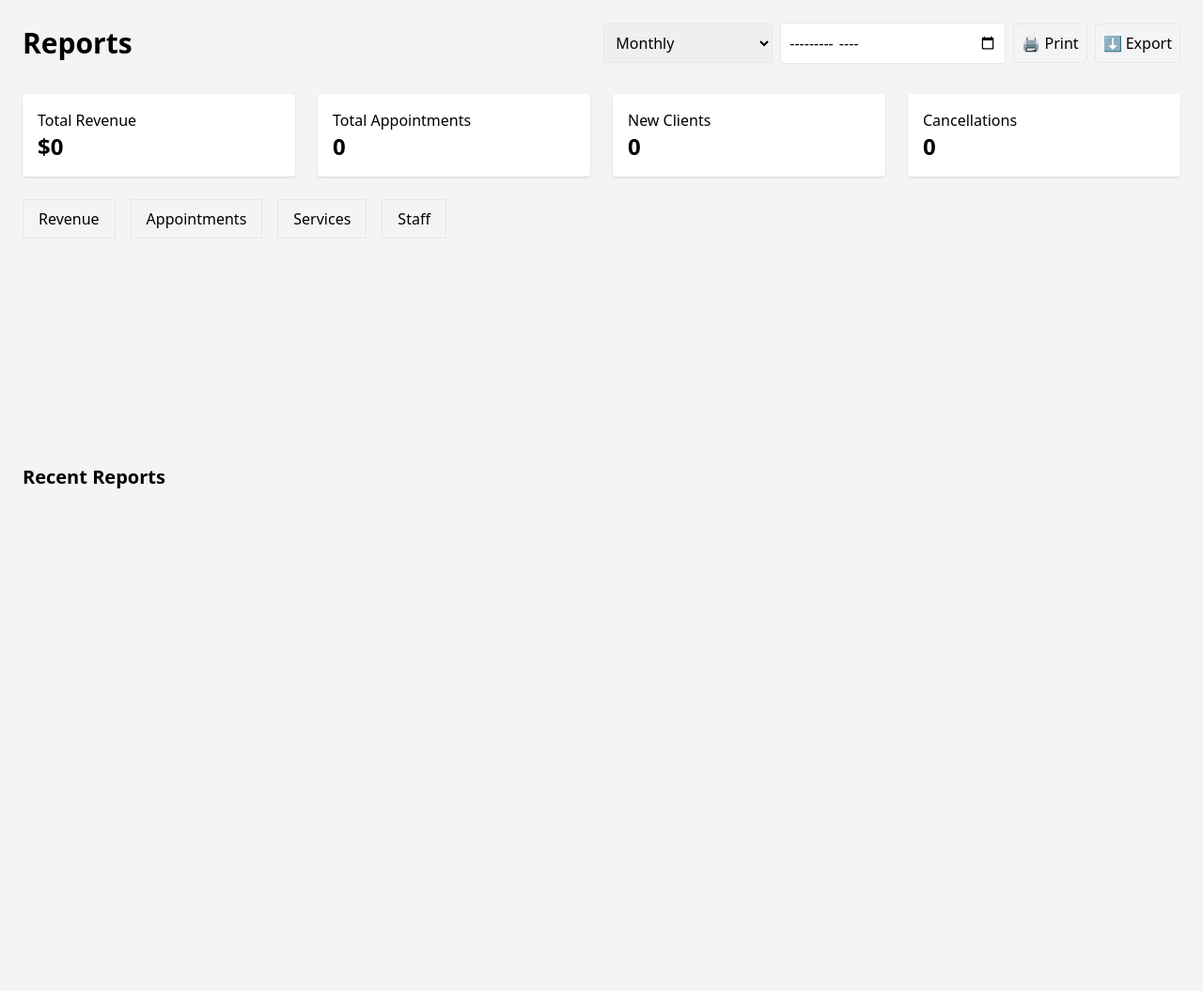
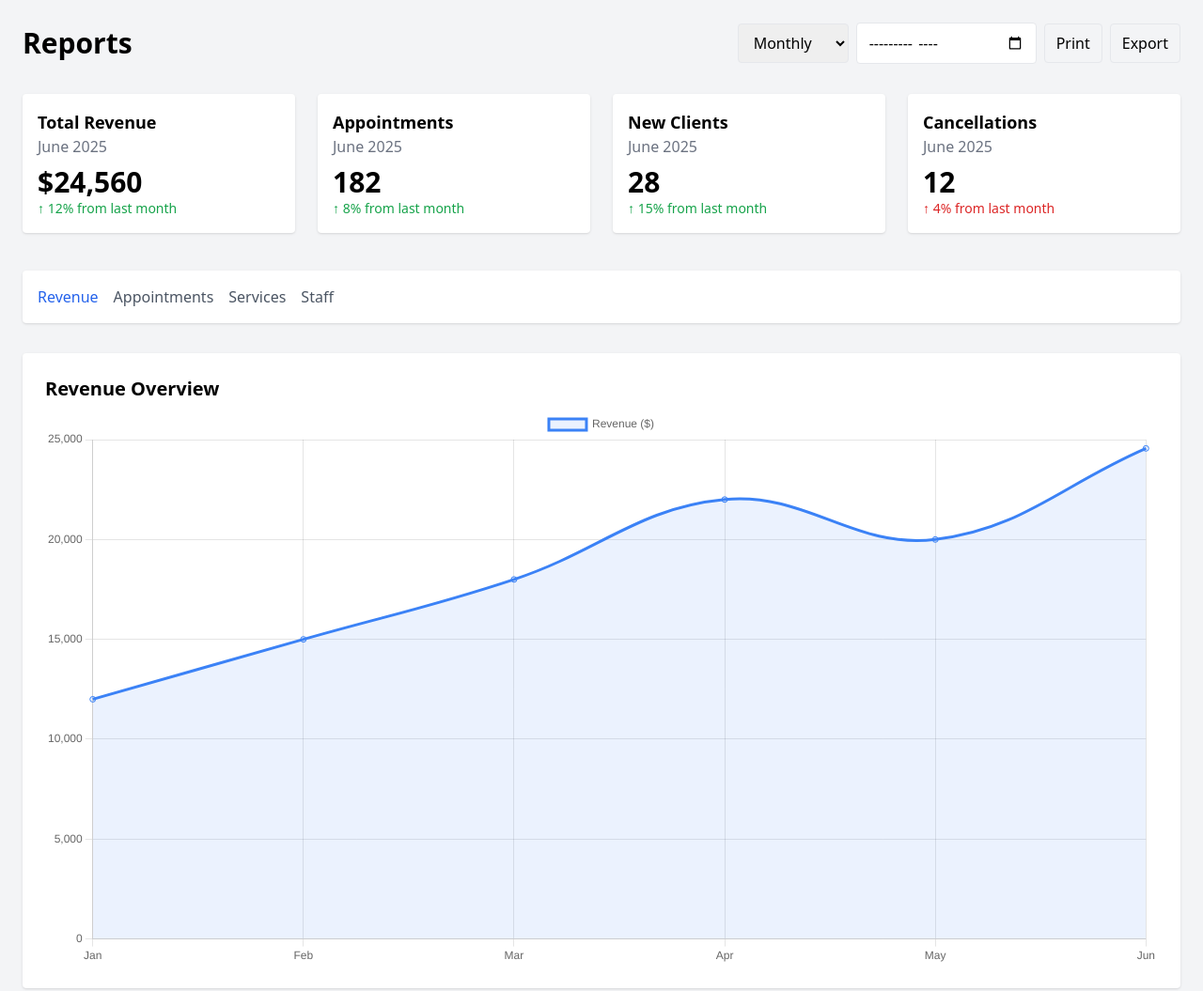
Before and after one commit to Loashami/web, a plain HTML site: page componentes/Reports/reports.html in a window 1280 px wide. Shown: the whole page at 94% size. Before the commit the page ends 800 px from the top, so only its background shows below. Drawn offline with nearby package versions, Linux system fonts and the light colour scheme.

Commit message:
add: graficos

```diff
--- a/componentes/Reports/reports.html
+++ b/componentes/Reports/reports.html
@@ -1,89 +1,102 @@
 <!DOCTYPE html>
-<html lang="es">
-
+<html lang="en">
 <head>
   <meta charset="UTF-8" />
   <meta name="viewport" content="width=device-width, initial-scale=1.0" />
-    <title>Reportes</title>
+  <title>Admin Reports Dashboard</title>
   <script src="https://cdn.tailwindcss.com"></script>
   <script src="https://cdn.jsdelivr.net/npm/chart.js"></script>
 </head>
-
-<body class="bg-gray-100 min-h-screen">
-    <div class="flex">
-
-        <!-- Main Content -->
+<body class="bg-gray-100">
+  <div class="flex min-h-screen">
     <main class="flex-1 p-6">
-            <div class="container mx-auto">
-                <div class="flex flex-wrap items-center justify-between mb-8 gap-4">
+      <div class="max-w-7xl mx-auto">
+        <!-- Header -->
+        <div class="mb-8 flex flex-wrap items-center justify-between gap-4">
           <h1 class="text-3xl font-bold">Reports</h1>
           <div class="flex items-center gap-2">
-                        <select id="reportType" class="border rounded p-2 w-[180px]">
-                            <option value="daily">Daily</option>
-                            <option value="weekly">Weekly</option>
-                            <option value="monthly" selected>Monthly</option>
-                            <option value="quarterly">Quarterly</option>
-                            <option value="yearly">Yearly</option>
+            <select class="border rounded px-3 py-2">
+              <option>Daily</option>
+              <option>Weekly</option>
+              <option selected>Monthly</option>
+              <option>Quarterly</option>
+              <option>Yearly</option>
             </select>
-                        <input type="month" id="reportDate" class="border rounded p-2 w-[240px]">
-                        <button id="printBtn" class="border rounded p-2">🖨️ Print</button>
-                        <button id="exportBtn" class="border rounded p-2">⬇️ Export</button>
+            <input type="month" class="border rounded px-3 py-2" />
+            <button class="border rounded px-3 py-2" onclick="window.print()">Print</button>
+            <button class="border rounded px-3 py-2" onclick="alert('Export functionality coming soon')">Export</button>
           </div>
         </div>
 
-                <!-- Stats Cards -->
+        <!-- Cards -->
         <div class="grid gap-6 md:grid-cols-4">
           <div class="bg-white p-4 rounded shadow">
-                        <h3>Total Revenue</h3>
-                        <p id="revenueValue" class="text-2xl font-bold">$0</p>
+            <h3 class="text-lg font-semibold">Total Revenue</h3>
+            <p class="text-gray-500">June 2025</p>
+            <div class="text-3xl font-bold mt-2">$24,560</div>
+            <p class="text-sm text-green-600">↑ 12% from last month</p>
           </div>
           <div class="bg-white p-4 rounded shadow">
-                        <h3>Total Appointments</h3>
-                        <p id="appsValue" class="text-2xl font-bold">0</p>
+            <h3 class="text-lg font-semibold">Appointments</h3>
+            <p class="text-gray-500">June 2025</p>
+            <div class="text-3xl font-bold mt-2">182</div>
+            <p class="text-sm text-green-600">↑ 8% from last month</p>
           </div>
           <div class="bg-white p-4 rounded shadow">
-                        <h3>New Clients</h3>
-                        <p id="clientsValue" class="text-2xl font-bold">0</p>
+            <h3 class="text-lg font-semibold">New Clients</h3>
+            <p class="text-gray-500">June 2025</p>
+            <div class="text-3xl font-bold mt-2">28</div>
+            <p class="text-sm text-green-600">↑ 15% from last month</p>
           </div>
           <div class="bg-white p-4 rounded shadow">
-                        <h3>Cancellations</h3>
-                        <p id="cancelsValue" class="text-2xl font-bold">0</p>
+            <h3 class="text-lg font-semibold">Cancellations</h3>
+            <p class="text-gray-500">June 2025</p>
+            <div class="text-3xl font-bold mt-2">12</div>
+            <p class="text-sm text-red-600">↑ 4% from last month</p>
           </div>
         </div>
 
-                <!-- Tabs -->
-                <div class="mt-6">
-                    <div class="flex gap-4 mb-4">
-                        <button class="tabBtn px-4 py-2 border" data-tab="revenue">Revenue</button>
-                        <button class="tabBtn px-4 py-2 border" data-tab="appointments">Appointments</button>
-                        <button class="tabBtn px-4 py-2 border" data-tab="services">Services</button>
-                        <button class="tabBtn px-4 py-2 border" data-tab="staff">Staff</button>
+        <!-- Chart Tabs -->
+        <div class="mt-10 bg-white p-4 rounded shadow">
+          <div class="flex space-x-4">
+            <button class="tab-btn text-blue-600 font-medium" data-tab="revenue">Revenue</button>
+            <button class="tab-btn text-gray-600 hover:text-blue-600" data-tab="appointments">Appointments</button>
+            <button class="tab-btn text-gray-600 hover:text-blue-600" data-tab="services">Services</button>
+            <button class="tab-btn text-gray-600 hover:text-blue-600" data-tab="staff">Staff</button>
+          </div>
         </div>
 
-                    <!-- Tabs Content -->
-                    <div id="revenue" class="tabContent space-y-4">
-                        <canvas id="revenueChart" width="400" height="200"></canvas>
+        <!-- Charts -->
+        <div id="tab-revenue" class="tab-section block">
+          <div class="mt-8 bg-white p-6 rounded shadow">
+            <h3 class="text-xl font-bold mb-2">Revenue Overview</h3>
+            <canvas id="revenueChart" class="h-80 w-full"></canvas>
           </div>
-                    <div id="appointments" class="tabContent hidden space-y-4">
-                        <canvas id="appointmentsChart" width="400" height="200"></canvas>
-                    </div>
-                    <div id="services" class="tabContent hidden space-y-4">
-                        <canvas id="servicesChart" width="400" height="200"></canvas>
-                    </div>
-                    <div id="staff" class="tabContent hidden space-y-4">
-                        <canvas id="staffChart" width="400" height="200"></canvas>
         </div>
 
-                    <!-- Recent Reports -->
-                    <div class="mt-6">
-                        <h2 class="text-xl font-semibold mb-4">Recent Reports</h2>
-                        <div id="recentReports" class="space-y-3"></div>
+        <div id="tab-appointments" class="tab-section hidden">
+          <div class="mt-8 bg-white p-6 rounded shadow">
+            <h3 class="text-xl font-bold mb-2">Appointments Overview</h3>
+            <canvas id="appointmentsChart" class="h-80 w-full"></canvas>
+          </div>
+        </div>
+
+        <div id="tab-services" class="tab-section hidden">
+          <div class="mt-8 bg-white p-6 rounded shadow">
+            <h3 class="text-xl font-bold mb-2">Services Overview</h3>
+            <canvas id="servicesChart" class="h-80 w-full"></canvas>
+          </div>
+        </div>
+
+        <div id="tab-staff" class="tab-section hidden">
+          <div class="mt-8 bg-white p-6 rounded shadow">
+            <h3 class="text-xl font-bold mb-2">Staff Performance</h3>
+            <canvas id="staffChart" class="h-80 w-full"></canvas>
+          </div>
         </div>
       </div>
     </main>
   </div>
     <script src="reports.js"></script>
-    <script src="https://cdn.jsdelivr.net/npm/chart.js"></script>
   </body>
-
 </html>
--- a/componentes/Reports/reports.js
+++ b/componentes/Reports/reports.js
@@ -1,146 +1,90 @@
-function initComponent() {
-window.onload = function () {
-  // Datos simulados
-  const mockStats = {
-    revenue: '$24,560',
-    apps: 182,
-    clients: 28,
-    cancels: 12,
-  };
+document.addEventListener("DOMContentLoaded", () => {
+      const tabButtons = document.querySelectorAll('.tab-btn');
+      const tabSections = document.querySelectorAll('.tab-section');
 
-  const mockRecent = [
-    { title: 'Monthly Financial Report', date: 'April 2025' },
-    { title: 'Quarterly Business Review', date: 'Q1 2025' },
-    { title: 'Staff Performance Analysis', date: 'March 2025' },
-    { title: 'Client Satisfaction Survey', date: 'February 2025' },
-  ];
+      tabButtons.forEach(button => {
+        button.addEventListener('click', () => {
+          tabButtons.forEach(btn => btn.classList.remove('text-blue-600', 'font-medium'));
+          button.classList.add('text-blue-600', 'font-medium');
 
-  // Render estadísticos
-  document.getElementById('revenueValue').textContent = mockStats.revenue;
-  document.getElementById('appsValue').textContent = mockStats.apps;
-  document.getElementById('clientsValue').textContent = mockStats.clients;
-  document.getElementById('cancelsValue').textContent = mockStats.cancels;
-
-  const recentReports = document.getElementById('recentReports');
-  mockRecent.forEach(r => {
-    recentReports.innerHTML += `
-      <div class="flex items-center justify-between border rounded p-3">
-        <div><strong>${r.title}</strong><br><small>${r.date}</small></div>
-        <button class="border rounded px-3 py-1">Download</button>
-      </div>`;
+          const tab = button.getAttribute('data-tab');
+          tabSections.forEach(section => {
+            section.classList.toggle('hidden', section.id !== 'tab-' + tab);
+          });
+        });
       });
 
-  // Tabs
-  const tabBtns = document.querySelectorAll('.tabBtn');
-  const tabContents = document.querySelectorAll('.tabContent');
-  tabBtns.forEach(btn => {
-    btn.addEventListener('click', () => {
-      tabBtns.forEach(b => b.classList.remove('bg-gray-200'));
-      tabContents.forEach(c => c.classList.add('hidden'));
-      btn.classList.add('bg-gray-200');
-      document.getElementById(btn.dataset.tab).classList.remove('hidden');
-    });
-  });
-  tabBtns[0].click(); // Activa el primero por defecto
-
-// Chart: Appointments
-const appsCtx = document.getElementById('appointmentsChart').getContext('2d');
-new Chart(appsCtx, {
+      new Chart(document.getElementById('revenueChart'), {
         type: 'line',
         data: {
-    labels: ['Week 1', 'Week 2', 'Week 3', 'Week 4'],
+          labels: ['Jan', 'Feb', 'Mar', 'Apr', 'May', 'Jun'],
           datasets: [{
-      label: 'Appointments',
-      data: [45, 50, 40, 47],
-      backgroundColor: 'rgba(34, 197, 94, 0.5)',
-      borderColor: 'rgba(34, 197, 94, 1)',
-      borderWidth: 2,
+            label: 'Revenue ($)',
+            data: [12000, 15000, 18000, 22000, 20000, 24560],
+            borderColor: 'rgb(59, 130, 246)',
+            backgroundColor: 'rgba(59, 130, 246, 0.1)',
             fill: true,
-      tension: 0.3
+            tension: 0.4
           }]
         },
-  options: {
-    responsive: true,
-    scales: { y: { beginAtZero: true } }
-  }
+        options: { responsive: true, scales: { y: { beginAtZero: true } } }
       });
 
- // Chart.js
-  const ctx = document.getElementById('revenueChart').getContext('2d');
-  new Chart(ctx, {
+      new Chart(document.getElementById('appointmentsChart'), {
         type: 'bar',
         data: {
           labels: ['Week 1', 'Week 2', 'Week 3', 'Week 4'],
+          datasets: [
+            {
+              label: 'Scheduled',
+              data: [12, 15, 10, 8],
+              backgroundColor: 'rgba(96, 165, 250, 0.8)'
+            },
+            {
+              label: 'Completed',
+              data: [10, 14, 8, 6],
+              backgroundColor: 'rgba(34, 197, 94, 0.8)'
+            },
+            {
+              label: 'Cancelled',
+              data: [2, 1, 2, 2],
+              backgroundColor: 'rgba(239, 68, 68, 0.8)'
+            }
+          ]
+        },
+        options: { responsive: true, scales: { y: { beginAtZero: true } } }
+      });
+
+      new Chart(document.getElementById('servicesChart'), {
+        type: 'doughnut',
+        data: {
+          labels: ['Vaccinations', 'Check-ups', 'Dental Cleaning', 'Surgery', 'Emergency Care', 'Grooming'],
           datasets: [{
-        label: 'Revenue',
-        data: [4000, 6000, 5500, 9000],
-        backgroundColor: 'rgba(59, 130, 246, 0.5)',
-        borderColor: 'rgba(59, 130, 246, 1)',
-        borderWidth: 1
+            data: [35, 25, 15, 10, 8, 7],
+            backgroundColor: [
+              '#60A5FA', '#5EEAD4', '#C084FC', '#FB7185', '#FBBF24', '#FDE68A'
+            ]
           }]
         },
-    options: {
-      responsive: true,
-      scales: {
-        y: {
-          beginAtZero: true
-        }
-      }
-    }
+        options: { responsive: true }
       });
 
-// Chart: Services
-const servicesCtx = document.getElementById('servicesChart').getContext('2d');
-new Chart(servicesCtx, {
-  type: 'pie',
+      new Chart(document.getElementById('staffChart'), {
+        type: 'radar',
         data: {
-    labels: ['Consultations', 'Vaccinations', 'Grooming'],
+          labels: ['Efficiency', 'Satisfaction', 'Punctuality', 'Teamwork', 'Skill'],
           datasets: [{
-      label: 'Services',
-      data: [80, 45, 25],
-      backgroundColor: [
-        'rgba(59, 130, 246, 0.6)',
-        'rgba(251, 191, 36, 0.6)',
-        'rgba(239, 68, 68, 0.6)'
-      ],
-      borderColor: [
-        'rgba(59, 130, 246, 1)',
-        'rgba(251, 191, 36, 1)',
-        'rgba(239, 68, 68, 1)'
-      ],
-      borderWidth: 1
+            label: 'Staff A',
+            data: [90, 85, 80, 75, 95],
+            backgroundColor: 'rgba(59, 130, 246, 0.2)',
+            borderColor: 'rgb(59, 130, 246)'
           }]
         },
-  options: {
-    responsive: true
-  }
+        options: { responsive: true, scales: { r: { beginAtZero: true } } }
       });
 
-// Chart: Staff
-const staffCtx = document.getElementById('staffChart').getContext('2d');
-new Chart(staffCtx, {
-  type: 'radar',
-  data: {
-    labels: ['Efficiency', 'Punctuality', 'Client Feedback', 'Skills', 'Teamwork'],
-    datasets: [{
-      label: 'Staff Performance',
-      data: [80, 75, 90, 85, 88],
-      backgroundColor: 'rgba(96, 165, 250, 0.2)',
-      borderColor: 'rgba(96, 165, 250, 1)',
-      borderWidth: 2
-    }]
-  },
-  options: {
-    responsive: true,
-    scales: {
-      r: { beginAtZero: true }
-    }
-  }
+      document.querySelectorAll('button').forEach(btn => {
+        if (btn.textContent === 'Print') btn.onclick = () => window.print();
+        if (btn.textContent === 'Export') btn.onclick = () => alert('Export feature coming soon!');
       });
-
-
-  // Print/export
-  document.getElementById('printBtn').addEventListener('click', () => window.print());
-  document.getElementById('exportBtn').addEventListener('click', () => alert('Exportando datos...'));
-};
-}
+    });
```
Lines whose indentation alone changed are shown as unchanged.
